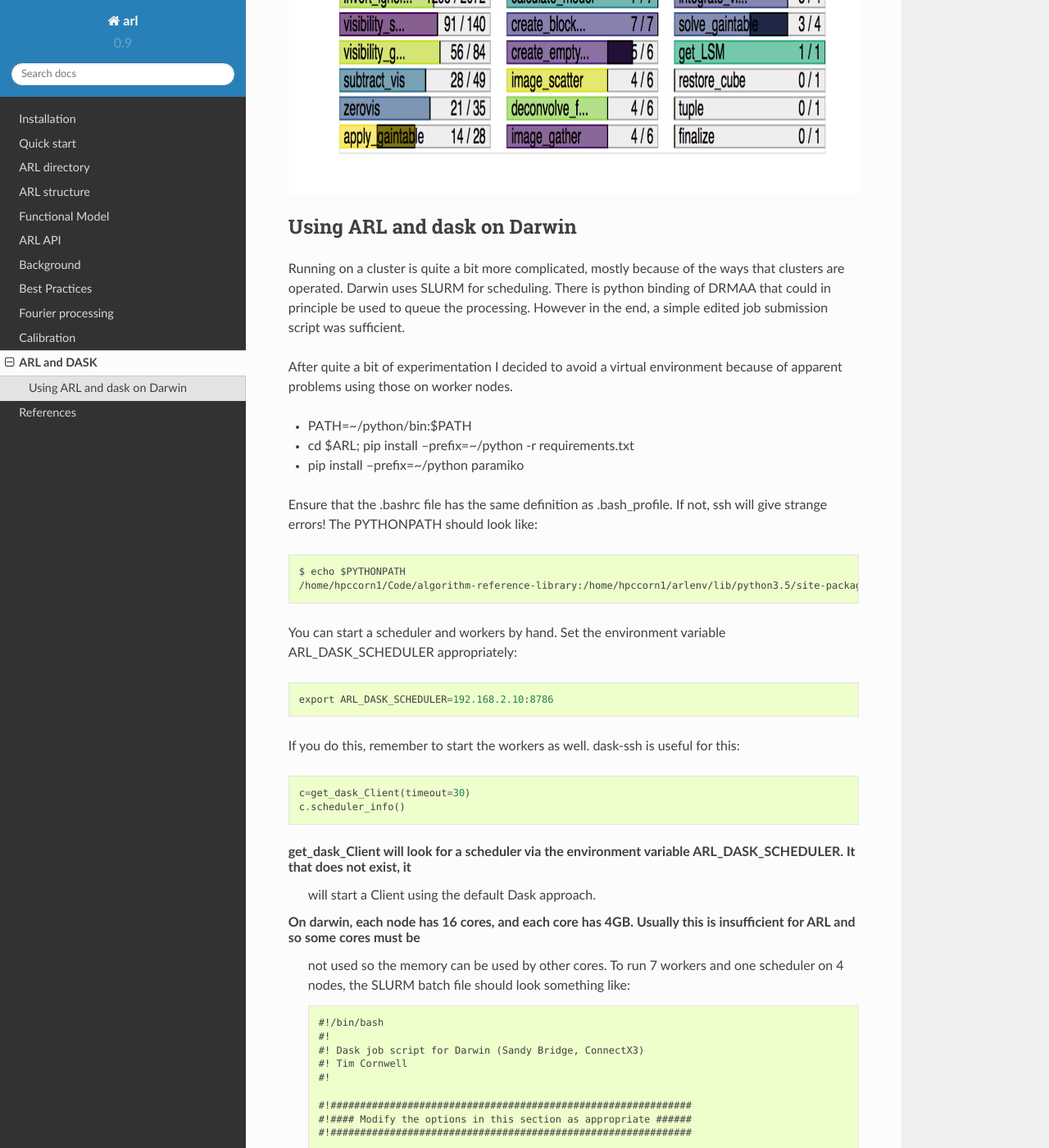
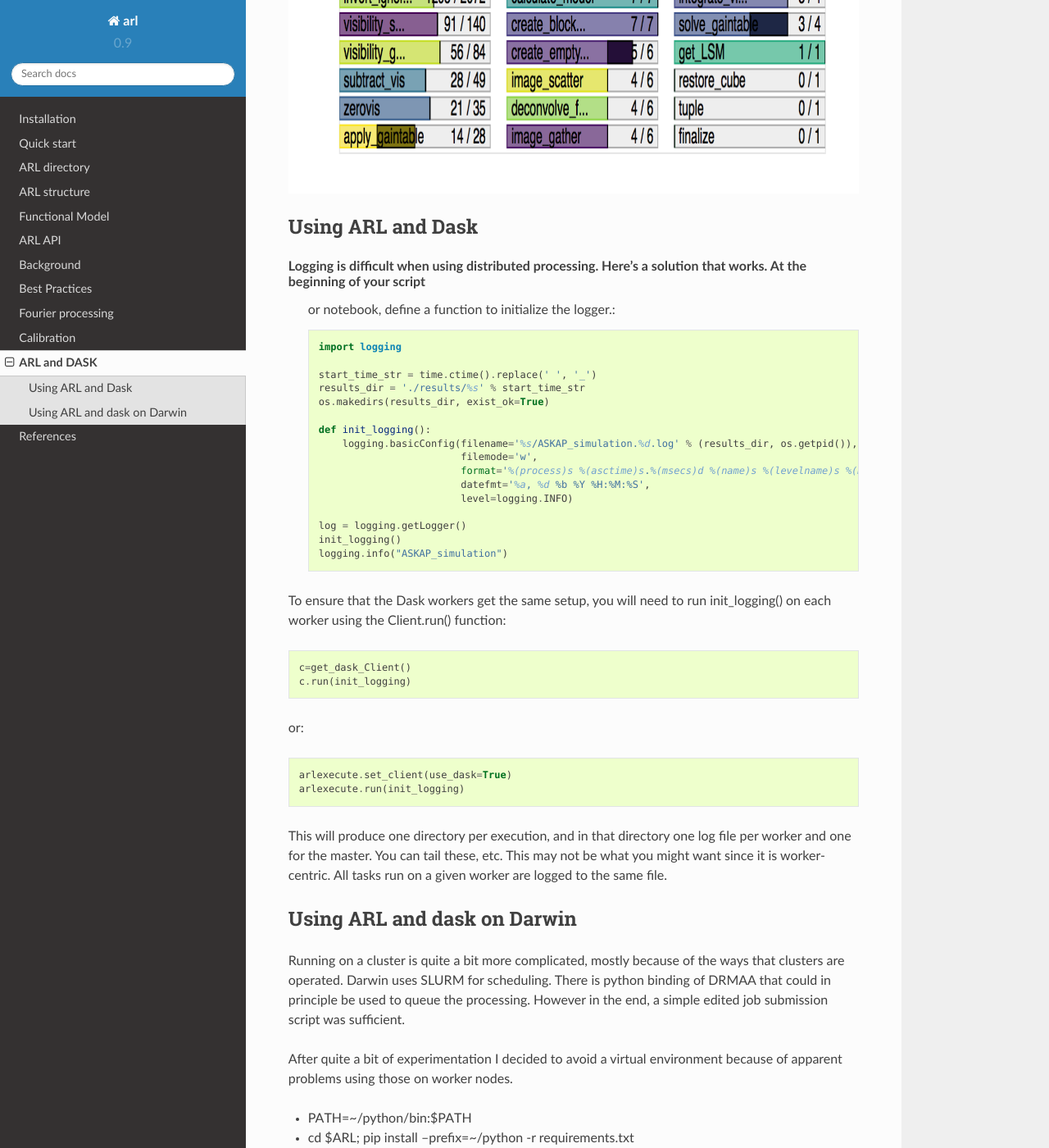
Before and after one commit to ska-telescope/ska-sdp-func-python, a Sphinx documentation site: the page built from docs/ARL_dask.rst, in a window 1280 px wide and 1400 px high, scrolled down 3379 px. Shown: the whole window at 82% size. Built offline with Sphinx 7.4.7 and the Read the Docs theme 2.0.0, drawn with Linux system fonts in a browser that asks for light colours; pages that are not in the unit, such as notebooks, are missing from menus.

Commit message:
Document howto for logger

```diff
--- a/docs/ARL_dask.rst
+++ b/docs/ARL_dask.rst
@@ -63,6 +63,44 @@ page. The image below shows a typical screen for one of the pipelines:
 
 .. image:: ./dask_global.png
    :scale: 100 %
+
+Using ARL and Dask
+==================
+
+Logging is difficult when using distributed processing. Here's a solution that works. At the beginning of your script
+ or notebook, define a function to initialize the logger.::
+
+    import logging
+
+    start_time_str = time.ctime().replace(' ', '_')
+    results_dir = './results/%s' % start_time_str
+    os.makedirs(results_dir, exist_ok=True)
+
+    def init_logging():
+        logging.basicConfig(filename='%s/ASKAP_simulation.%d.log' % (results_dir, os.getpid()),
+                            filemode='w',
+                            format='%(process)s %(asctime)s.%(msecs)d %(name)s %(levelname)s %(message)s',
+                            datefmt='%a, %d %b %Y %H:%M:%S',
+                            level=logging.INFO)
+
+    log = logging.getLogger()
+    init_logging()
+    logging.info("ASKAP_simulation")
+
+To ensure that the Dask workers get the same setup, you will need to run init_logging() on each worker using the
+Client.run() function::
+
+    c=get_dask_Client()
+    c.run(init_logging)
+
+or::
+
+    arlexecute.set_client(use_dask=True)
+    arlexecute.run(init_logging)
+
+This will produce one directory per execution, and in that directory one log file per worker and one for the master.
+You can tail these, etc. This may not be what you might want since it is worker-centric. All tasks run on a given
+worker are logged to the same file.
 
 
 Using ARL and dask on Darwin
```
